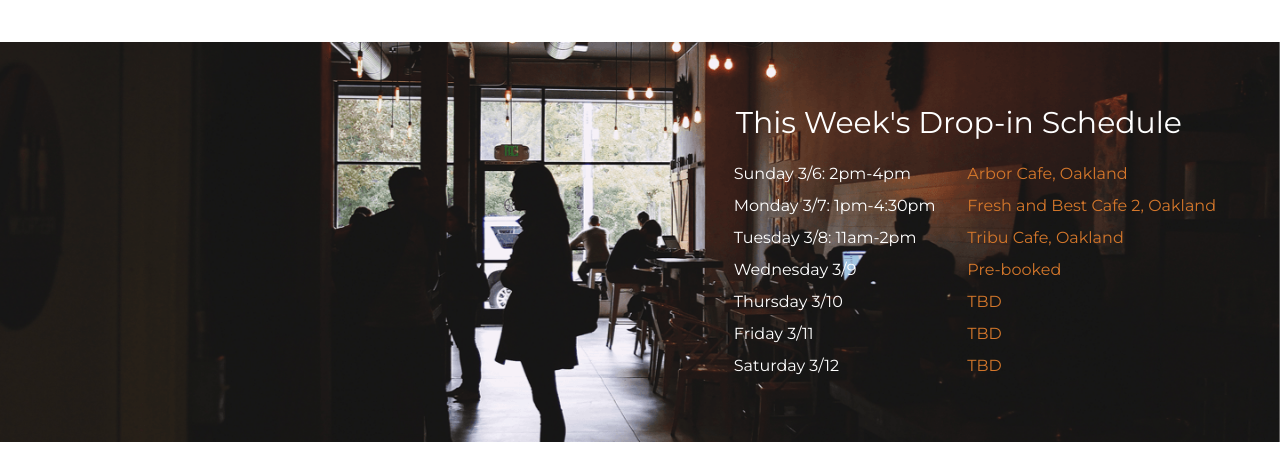
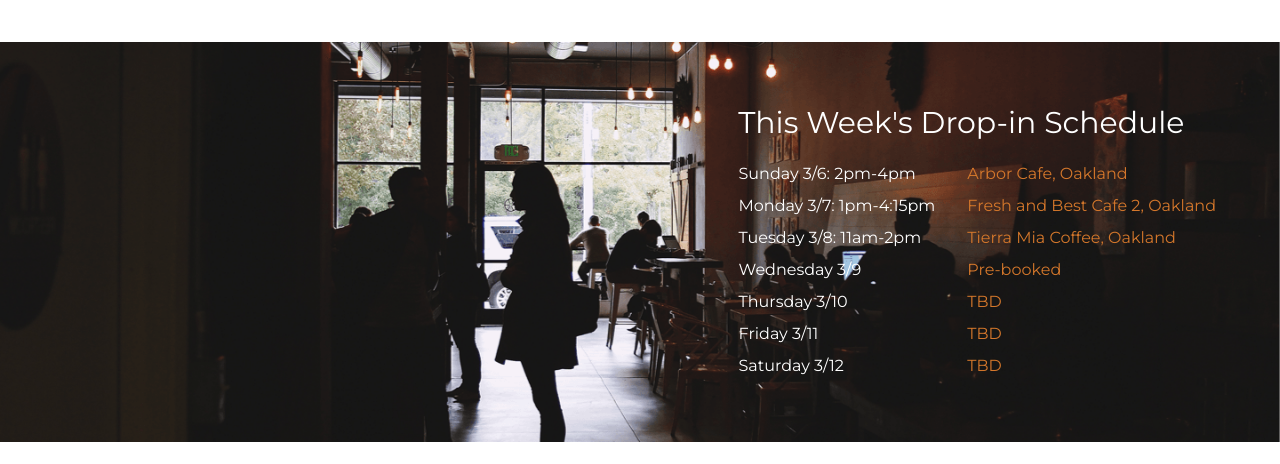
Before and after one commit to jenngeorge/youngtechfriend, a Jekyll site: the page built from index.html, in a window 1280 px wide. Shown: the part 720-1184 px from the top of the page. Built offline with Jekyll 4.4.1, drawn with Linux system fonts in a browser that asks for light colours.

Commit message:
update location times

```diff
--- a/_includes/panel-2.html
+++ b/_includes/panel-2.html
@@ -12,7 +12,7 @@
             </tr>
             <tr>
                 <td>
-                    Monday 3/7: 1pm-4:30pm
+                    Monday 3/7: 1pm-4:15pm
                 </td>
                 <td>
                     <a href="http://www.yelp.com/biz/fresh-and-best-cafe-2-oakland">Fresh and Best Cafe 2, Oakland</a>
@@ -23,7 +23,7 @@
                     Tuesday 3/8: 11am-2pm
                 </td>
                 <td>
-                    <a href="http://www.yelp.com/biz/tribu-cafe-oakland">Tribu Cafe, Oakland</a>
+                    <a href="http://www.yelp.com/biz/tierra-mia-coffee-oakland?osq=Tierra+Mia+Coffee">Tierra Mia Coffee, Oakland</a>
                 </td>
             </tr>
             <tr>
```
